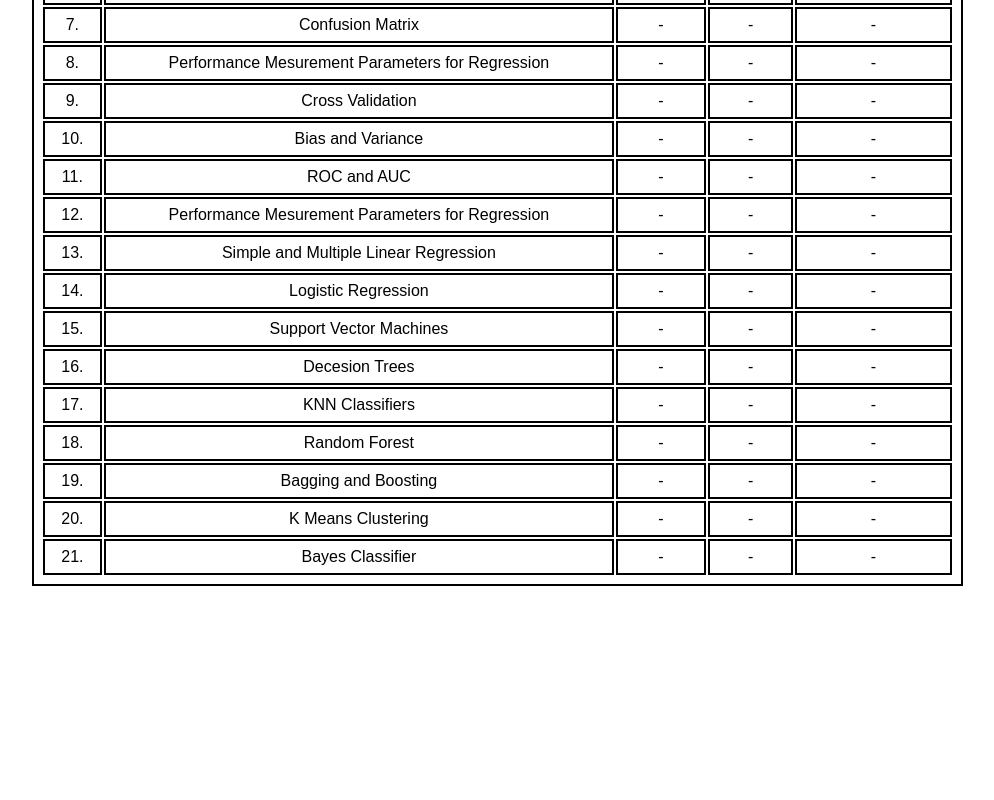
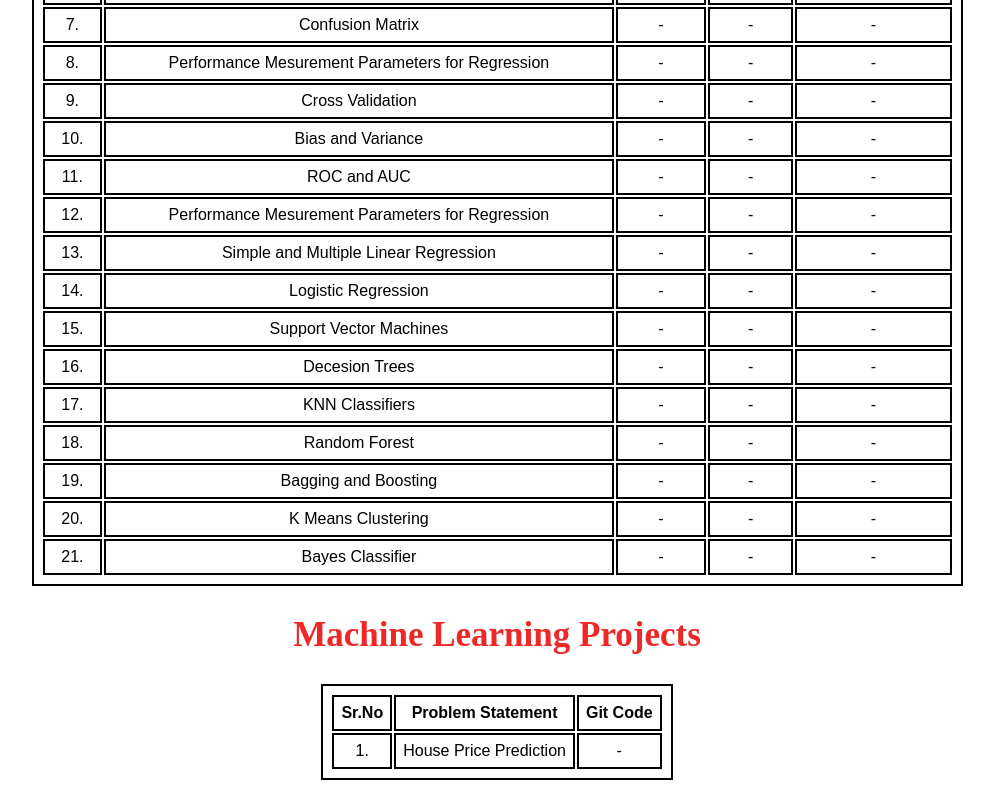
Before and after one commit to SaThorat/TMWorld, a plain HTML site: page ml.html in a window 1280 px wide. Shown: the part 388-1188 px from the top of the page, without its empty margins (143-1137 px from the left). Before the commit the page ends 994 px from the top, so only its background shows below. Drawn offline with Linux system fonts and the light colour scheme.

Commit message:
Main Index Table updated4

```diff
--- a/ml.html
+++ b/ml.html
@@ -168,6 +168,24 @@
 
       </tbody>
   </table>
+  <h2>Machine Learning Projects</h2>
+  <table>
+      <thead>
+          <tr>
+              <th>Sr.No</th>
+              <th>Problem Statement</th>
+              <th>Git Code</th>
+          </tr>
+      </thead>
+      <tbody>
+          <tr>
+              <td>1.</td>
+              <td>House Price Prediction</td>
+              <td>-</td>
+          </tr>
+      </tbody>
+  </table>
+
   </div>
 </body>
 </html>
```
